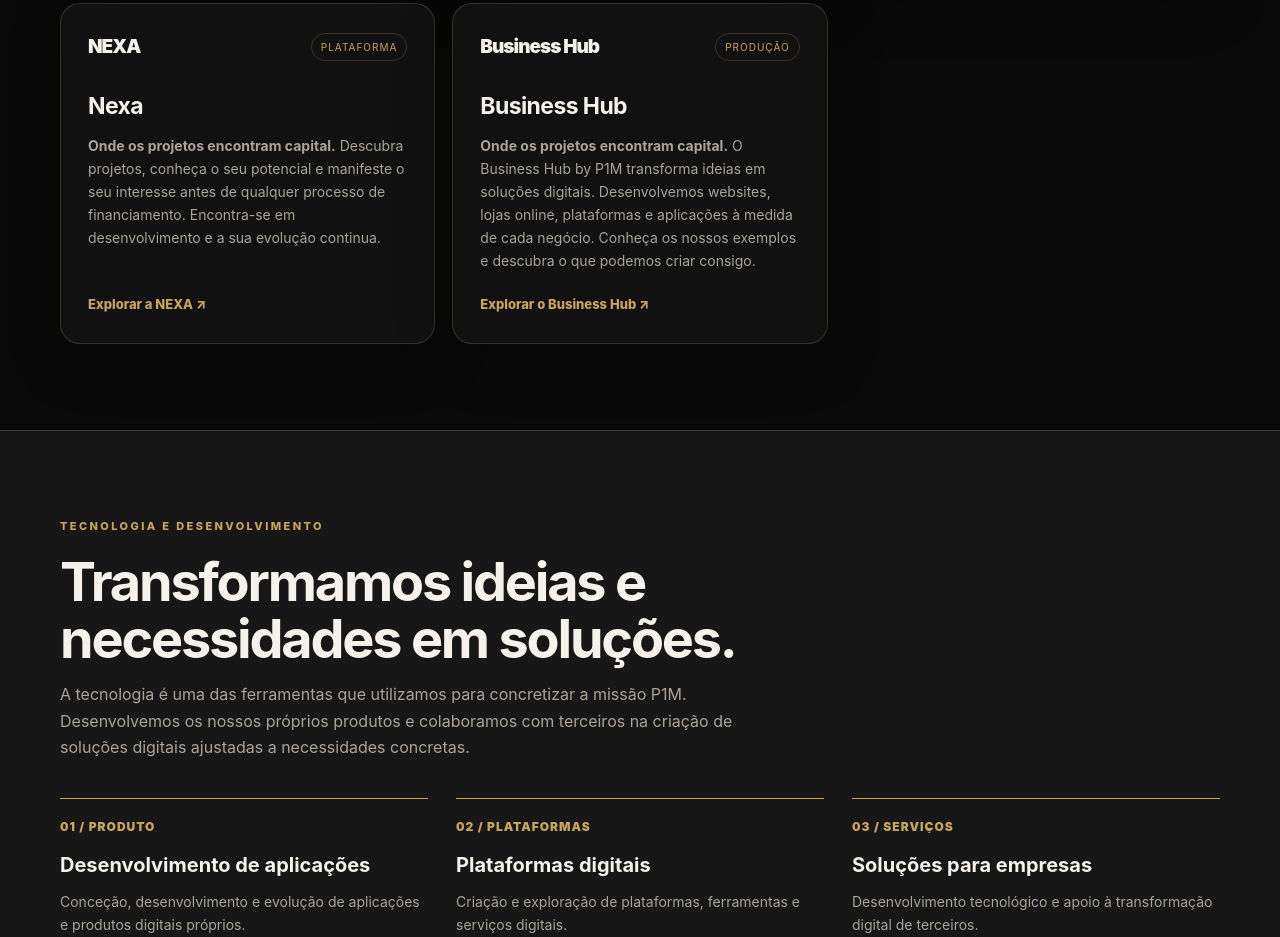
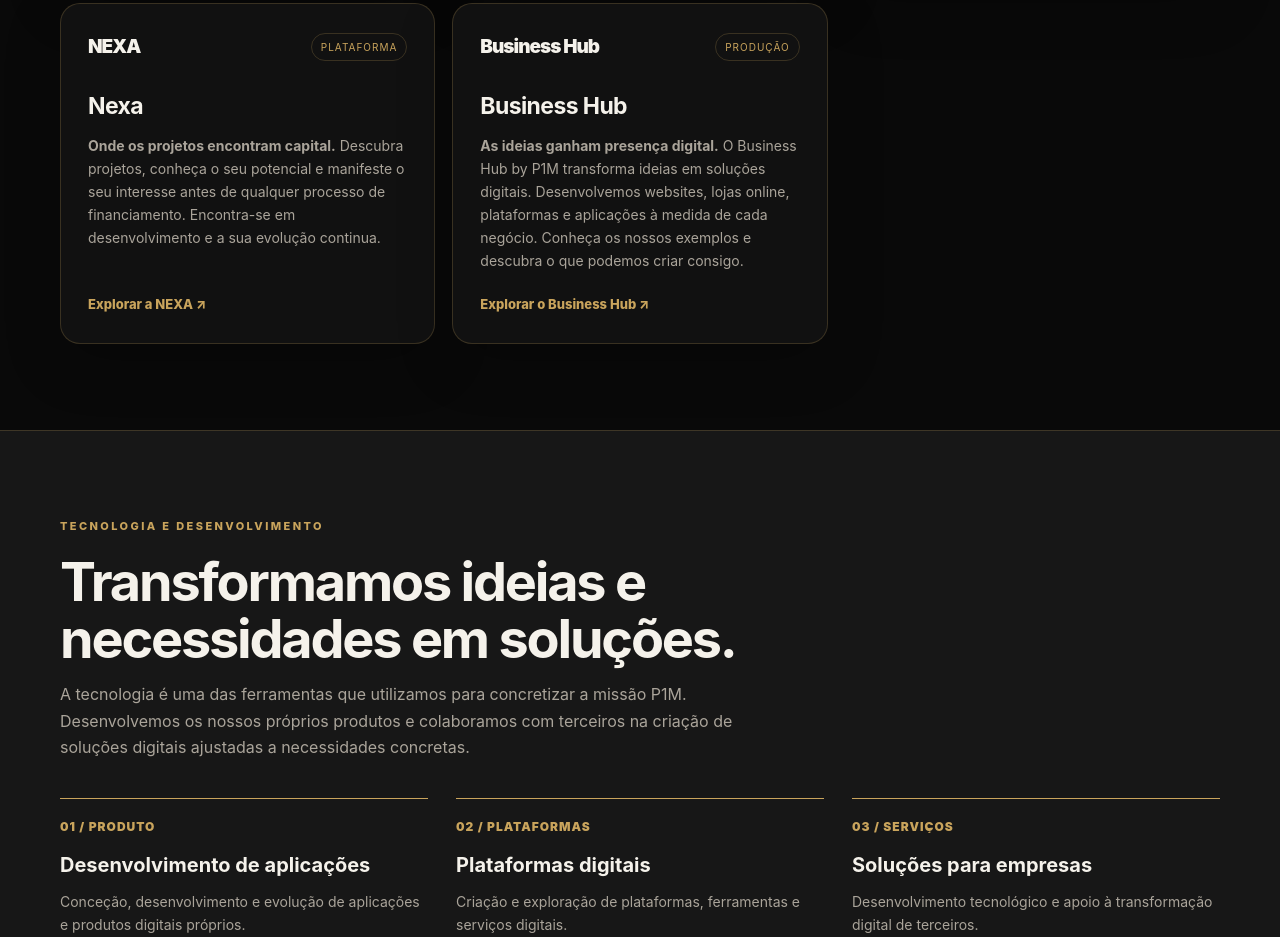
Before and after one commit to jaaZFreddy/website, a plain HTML site: page index.html in a window 1280 px wide. Shown: the part 2485-3422 px from the top of the page. Drawn offline with Linux system fonts and the light colour scheme.

Commit message:
Update index.html

```diff
--- a/index.html
+++ b/index.html
@@ -204,7 +204,7 @@
         <article class="card">
           <div class="card-top"><div class="product-mark">Business Hub</div><span class="tag">Produção</span></div>
           <h3>Business Hub</h3>
-          <p><strong>Onde os projetos encontram capital.</strong> O Business Hub by P1M transforma ideias em soluções digitais. Desenvolvemos websites, lojas online, plataformas e aplicações à medida de cada negócio. Conheça os nossos exemplos e descubra o que podemos criar consigo.</p>
+          <p><strong>As ideias ganham presença digital.</strong> O Business Hub by P1M transforma ideias em soluções digitais. Desenvolvemos websites, lojas online, plataformas e aplicações à medida de cada negócio. Conheça os nossos exemplos e descubra o que podemos criar consigo.</p>
 
           <a class="card-link" href="https://hub.p1m.life/" target="_blank" rel="noopener noreferrer">Explorar o Business Hub ↗</a>
         </article>
```
